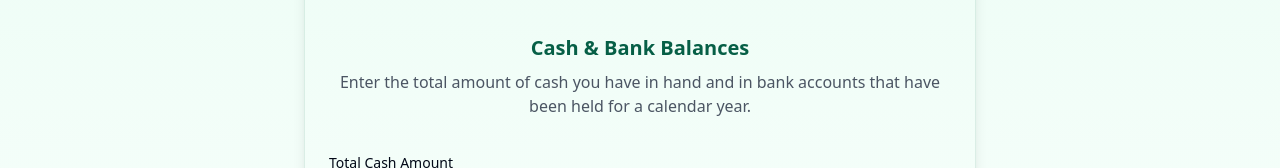
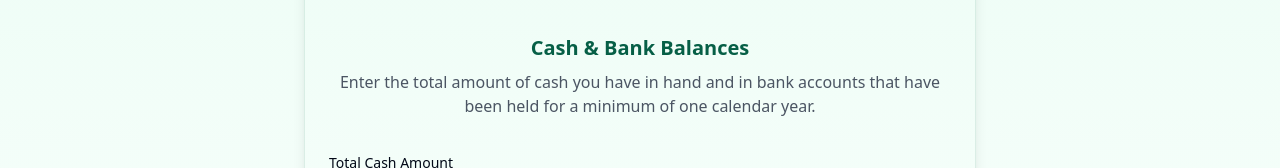
Before and after one commit to lilyjayapp/zakahwise-calculator-88, a React (Vite) app: page / in a window 1280 px wide. Shown: the part 147-315 px from the top of the page. Built offline with nearby package versions, Linux system fonts and the light colour scheme.

Commit message:
Add minimum calendar year note
Updated the CashForm component to include a note about the minimum calendar year for cash and bank account holdings.
[skip gpt_engineer]

```diff
--- a/src/components/calculator/CashForm.tsx
+++ b/src/components/calculator/CashForm.tsx
@@ -12,7 +12,7 @@ const CashForm = ({ data, onUpdate }: CashFormProps) => {
     <div className="space-y-6">
       <div className="text-center mb-8">
         <h2 className="text-xl font-semibold text-zakah-primary mb-2">Cash & Bank Balances</h2>
-        <p className="text-gray-600">Enter the total amount of cash you have in hand and in bank accounts that have been held for a calendar year.</p>
+        <p className="text-gray-600">Enter the total amount of cash you have in hand and in bank accounts that have been held for a minimum of one calendar year.</p>
       </div>
 
       <div className="space-y-4">
```
